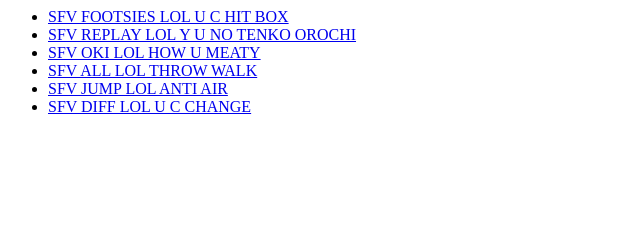
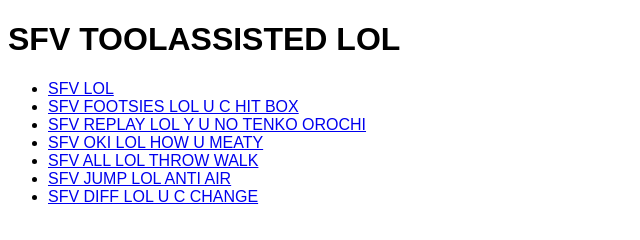
Before and after one commit to toolassisted/toolassisted.github.io, a plain HTML site: page index.html in a window 1280 px wide. Shown: the whole page, without its empty margins (0-640 px from the left). Drawn offline with Linux system fonts and the light colour scheme.

Commit message:
Update index.html

```diff
--- a/index.html
+++ b/index.html
@@ -1,4 +1,17 @@
+<!DOCTYPE html>
+<html>
+<head>
+<title>SFV TOOLASSISTED LOL</title>
+<style type="text/css">
+body {
+font-family: sans-serif;
+}
+</style>
+</head>
+<body>
+<h1>SFV TOOLASSISTED LOL</h1>
 <ul>
+  <li><a href="http://toolassisted.github.io/SFV/">SFV LOL</a></li>
   <li><a href="http://toolassisted.github.io/LOL/">SFV FOOTSIES LOL U C HIT BOX</a></li>
   <li><a href="http://toolassisted.github.io/REPLAY/">SFV REPLAY LOL Y U NO TENKO OROCHI</a></li>
   <li><a href="http://toolassisted.github.io/OKI/">SFV OKI LOL HOW U MEATY</a></li>
@@ -6,3 +19,14 @@
   <li><a href="http://toolassisted.github.io/JUMP/">SFV JUMP LOL ANTI AIR</a></li>
   <li><a href="http://toolassisted.github.io/DIFF/">SFV DIFF LOL U C CHANGE</a></li>
   </ul>
+<script>
+  (function(i,s,o,g,r,a,m){i['GoogleAnalyticsObject']=r;i[r]=i[r]||function(){
+  (i[r].q=i[r].q||[]).push(arguments)},i[r].l=1*new Date();a=s.createElement(o),
+  m=s.getElementsByTagName(o)[0];a.async=1;a.src=g;m.parentNode.insertBefore(a,m)
+  })(window,document,'script','//www.google-analytics.com/analytics.js','ga');
+
+  ga('create', 'UA-72771119-1', 'auto');
+  ga('send', 'pageview');
+</script>
+</body>
+</html>
```
